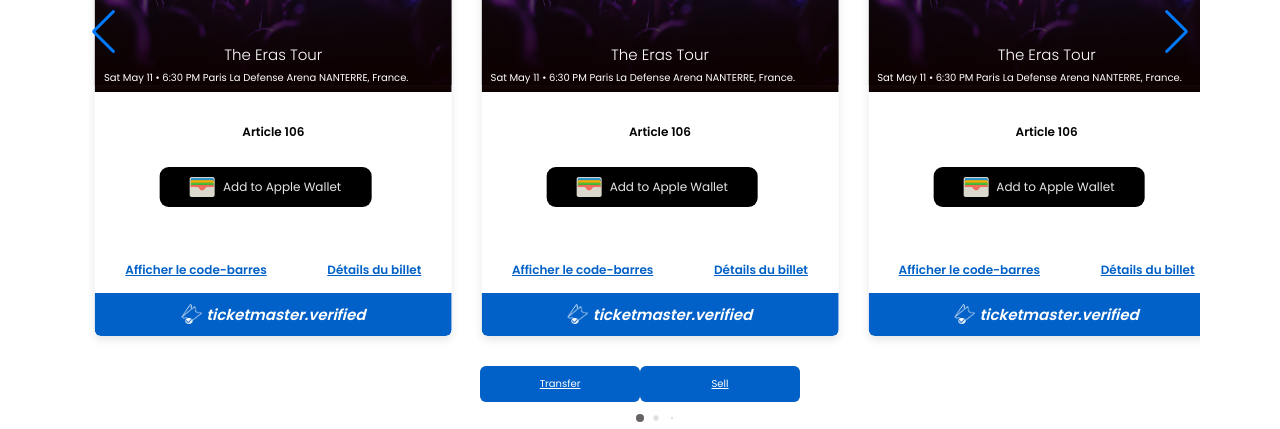
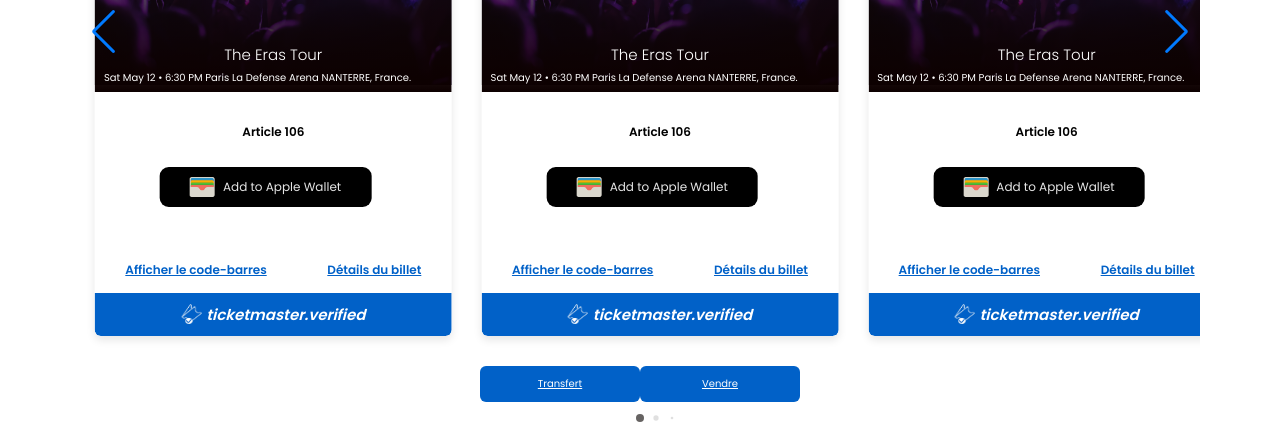
Before and after one commit to Octagon-simon/Dbeast-react, a React (Vite) app: page / in a window 1280 px wide. Shown: the part 368-797 px from the top of the page. Built offline with nearby package versions, Linux system fonts and the light colour scheme.

Commit message:
made some edit

```diff
--- a/src/App.jsx
+++ b/src/App.jsx
@@ -83,7 +83,7 @@
                     <h3>The Eras Tour <br /></h3>
 
                     <p>
-                      Sat May 11 • 6:30 PM Paris La Defense Arena NANTERRE,
+                      Sat May 12 • 6:30 PM Paris La Defense Arena NANTERRE,
                       France.
                     </p>
                   </div>
@@ -129,7 +129,7 @@
                     <h3>The Eras Tour<br /></h3>
 
                     <p>
-                      Sat May 11 • 6:30 PM Paris La Defense Arena NANTERRE,
+                      Sat May 12 • 6:30 PM Paris La Defense Arena NANTERRE,
                       France.
                     </p>
                   </div>
@@ -175,7 +175,7 @@
                     <h3>The Eras Tour<br /></h3>
 
                     <p>
-                      Sat May 11 • 6:30 PM Paris La Defense Arena NANTERRE,
+                      Sat May 12 • 6:30 PM Paris La Defense Arena NANTERRE,
                       France.
                     </p>
                   </div>
@@ -221,7 +221,7 @@
                     <h3>The Eras Tour <br /></h3>
 
                     <p>
-                      Sat May 11 • 6:30 PM Paris La Defense Arena NANTERRE,
+                      Sat May 12 • 6:30 PM Paris La Defense Arena NANTERRE,
                       France.
                     </p>
                   </div>
@@ -267,7 +267,7 @@
                     <h3>The Eras Tour<br /></h3>
 
                     <p>
-                      Sat May 11 • 6:30 PM Paris La Defense Arena NANTERRE,
+                      Sat May 12 • 6:30 PM Paris La Defense Arena NANTERRE,
                       France.
                     </p>
                   </div>
@@ -313,7 +313,7 @@
                     <h3>The Eras Tour<br /></h3>
 
                     <p>
-                      Sat May 11 • 6:30 PM Paris La Defense Arena NANTERRE,
+                      Sat May 12 • 6:30 PM Paris La Defense Arena NANTERRE,
                       France.
                     </p>
                   </div>
@@ -342,8 +342,8 @@
         <div className="swiper-pagination swiper-navBtn1" ref={sliderPagination}></div>
 
         <div className="banner-btn">
-          <a href=""> <span></span>Transfer</a>
-          <a href=""> <span></span>Sell</a>
+          <a href=""> <span></span>Transfert</a>
+          <a href=""> <span></span>Vendre</a>
         </div>
       </div>
     </>
```
